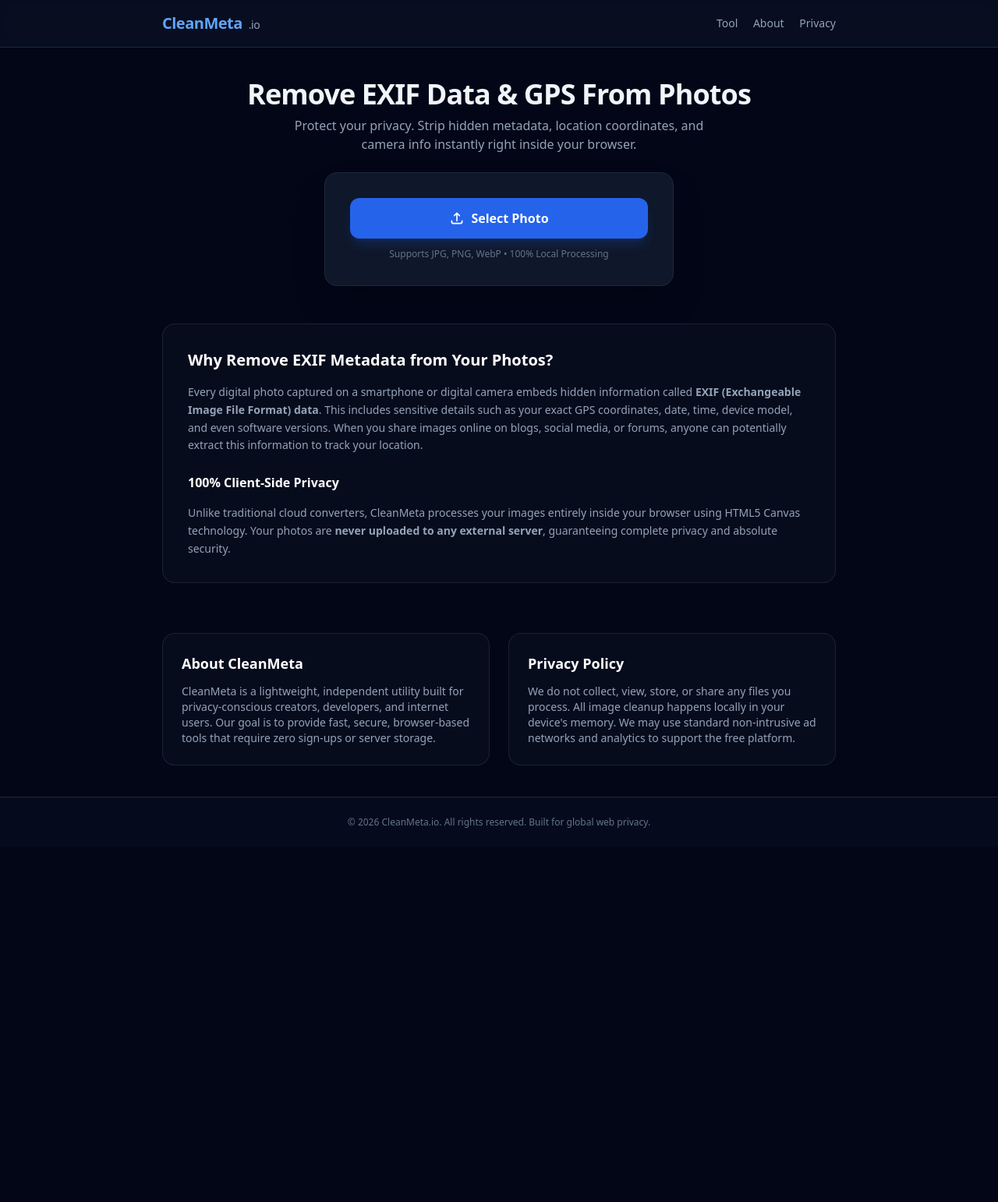
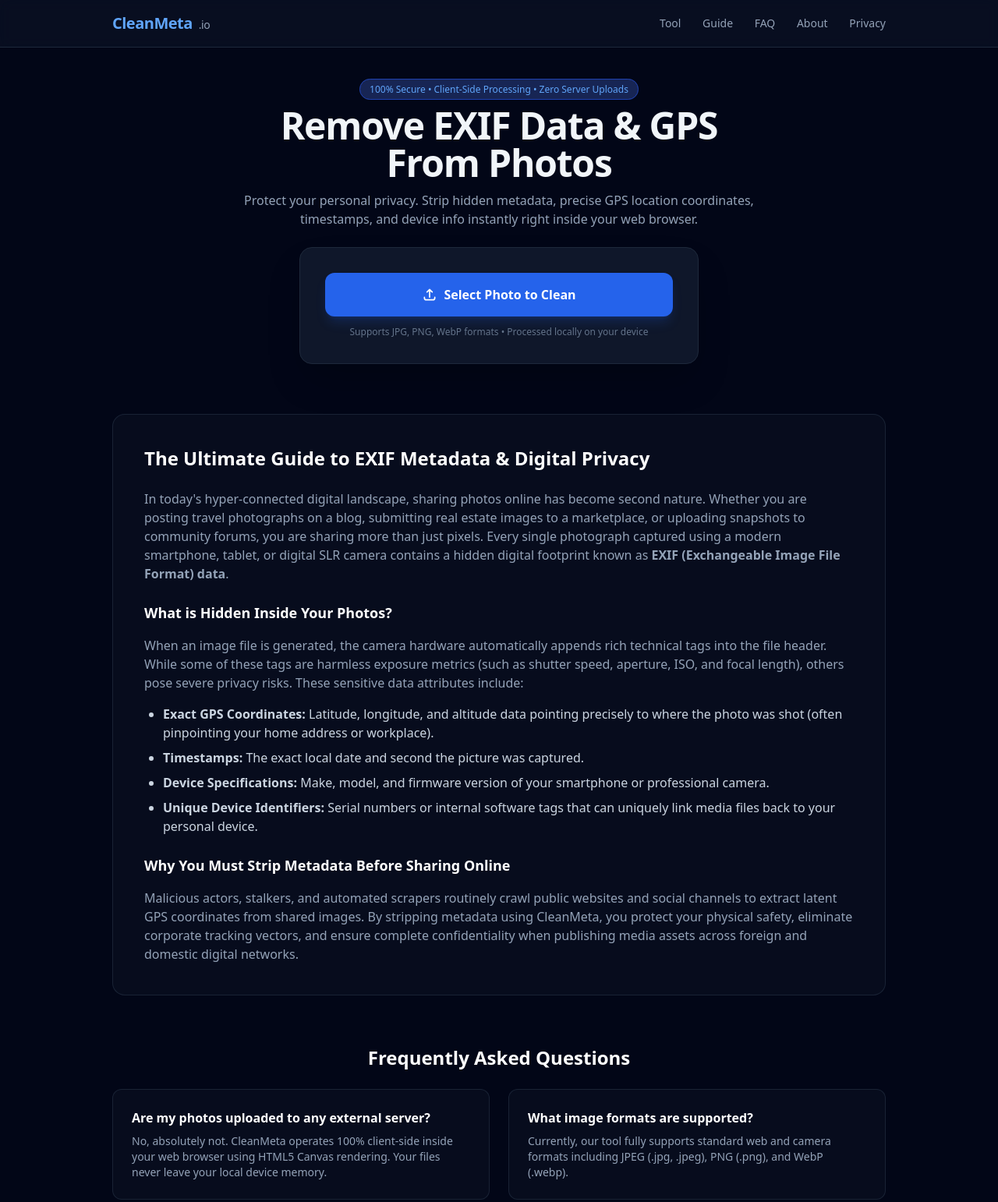
Before and after one commit to Topcon-in/exif-stripper, a plain HTML site: page index.html in a window 1280 px wide. Shown: the top 1542 px of the page at 78% size. Before the commit the page ends 1087 px from the top, so only its background shows below. Drawn offline with nearby package versions, Linux system fonts and the light colour scheme.

Commit message:
Update index.html

```diff
--- a/index.html
+++ b/index.html
@@ -4,17 +4,19 @@
     <meta charset="UTF-8">
     <meta name="viewport" content="width=device-width, initial-scale=1.0">
     <title>CleanMeta - Free Online EXIF Metadata Remover & Photo Privacy Tool</title>
-    <meta name="description" content="Remove EXIF data, GPS coordinates, and hidden metadata from your photos instantly. 100% secure, browser-based, and free.">
+    <meta name="description" content="Remove EXIF data, GPS coordinates, camera models, and hidden metadata from your photos instantly. 100% secure, browser-based, and free privacy tool.">
     <script src="https://cdn.tailwindcss.com"></script>
 </head>
 <body class="bg-slate-950 text-slate-100 font-sans antialiased min-h-screen flex flex-col justify-between">
 
     <!-- Header -->
-    <header class="border-b border-slate-800 bg-slate-900/50 backdrop-blur">
-        <div class="max-w-4xl mx-auto px-4 py-4 flex justify-between items-center">
-            <h1 class="text-xl font-bold tracking-tight text-blue-400">CleanMeta<span class="text-slate-400 text-sm font-normal ml-2">.io</span></h1>
-            <nav class="text-sm space-x-4 text-slate-400">
+    <header class="border-b border-slate-800 bg-slate-900/50 backdrop-blur sticky top-0 z-50">
+        <div class="max-w-5xl mx-auto px-4 py-4 flex justify-between items-center">
+            <h1 class="text-xl font-extrabold tracking-tight text-blue-400">CleanMeta<span class="text-slate-400 text-sm font-normal ml-2">.io</span></h1>
+            <nav class="text-sm space-x-6 text-slate-400">
                 <a href="#tool" class="hover:text-white transition">Tool</a>
+                <a href="#guide" class="hover:text-white transition">Guide</a>
+                <a href="#faq" class="hover:text-white transition">FAQ</a>
                 <a href="#about" class="hover:text-white transition">About</a>
                 <a href="#privacy" class="hover:text-white transition">Privacy</a>
             </nav>
@@ -22,23 +24,24 @@
     </header>
 
     <!-- Main Content -->
-    <main class="max-w-4xl mx-auto px-4 py-10 flex-grow w-full space-y-12">
+    <main class="max-w-5xl mx-auto px-4 py-10 flex-grow w-full space-y-16">
 
         <!-- Hero & Tool Section -->
         <section id="tool" class="text-center space-y-6">
-            <div class="space-y-2">
-                <h2 class="text-3xl md:text-4xl font-extrabold tracking-tight">Remove EXIF Data & GPS From Photos</h2>
-                <p class="text-slate-400 max-w-xl mx-auto text-sm md:text-base">Protect your privacy. Strip hidden metadata, location coordinates, and camera info instantly right inside your browser.</p>
+            <div class="space-y-3 max-w-2xl mx-auto">
+                <span class="bg-blue-950 text-blue-400 border border-blue-800 text-xs px-3 py-1 rounded-full font-medium">100% Secure • Client-Side Processing • Zero Server Uploads</span>
+                <h2 class="text-3xl md:text-5xl font-extrabold tracking-tight">Remove EXIF Data & GPS From Photos</h2>
+                <p class="text-slate-400 text-sm md:text-base">Protect your personal privacy. Strip hidden metadata, precise GPS location coordinates, timestamps, and device info instantly right inside your web browser.</p>
             </div>
 
             <!-- Upload Card -->
-            <div class="bg-slate-900 border border-slate-800 rounded-2xl p-6 md:p-8 max-w-md mx-auto shadow-2xl space-y-5">
-                <div class="space-y-3">
-                    <button type="button" id="selectBtn" class="w-full bg-blue-600 hover:bg-blue-500 active:scale-[0.99] text-white font-semibold py-3.5 px-6 rounded-xl transition cursor-pointer flex items-center justify-center gap-2 shadow-lg shadow-blue-600/20">
+            <div class="bg-slate-900 border border-slate-800 rounded-2xl p-6 md:p-8 max-w-lg mx-auto shadow-2xl space-y-5 text-left">
+                <div class="space-y-3 text-center">
+                    <button type="button" id="selectBtn" class="w-full bg-blue-600 hover:bg-blue-500 active:scale-[0.99] text-white font-semibold py-4 px-6 rounded-xl transition cursor-pointer flex items-center justify-center gap-2 shadow-lg shadow-blue-600/20">
                         <svg class="w-5 h-5" fill="none" stroke="currentColor" viewBox="0 0 24 24"><path stroke-linecap="round" stroke-linejoin="round" stroke-width="2" d="M4 16v1a3 3 0 003 3h10a3 3 0 003-3v-1m-4-8l-4-4m0 0L8 8m4-4v12"/></svg>
-                        <span>Select Photo</span>
+                        <span>Select Photo to Clean</span>
                     </button>
-                    <p class="text-xs text-slate-500">Supports JPG, PNG, WebP • 100% Local Processing</p>
+                    <p class="text-xs text-slate-500">Supports JPG, PNG, WebP formats • Processed locally on your device</p>
                     <input type="file" id="fileInput" accept="image/jpeg, image/png, image/webp" class="hidden">
                 </div>
 
@@ -47,7 +50,7 @@
                     <div class="p-3 bg-slate-950 rounded-lg border border-slate-800 text-left flex items-center justify-between">
                         <div class="overflow-hidden pr-2">
                             <p id="fileName" class="text-sm font-medium text-slate-200 truncate">image.jpg</p>
-                            <p class="text-xs text-emerald-400">✔️ EXIF Metadata Removed</p>
+                            <p class="text-xs text-emerald-400">✔️ EXIF Metadata Successfully Removed</p>
                         </div>
                         <span class="text-xs bg-emerald-950 text-emerald-300 px-2.5 py-1 rounded shrink-0">Safe</span>
                     </div>
@@ -58,43 +61,106 @@
             </div>
         </section>
 
-        <!-- SEO Content & Guide -->
-        <section class="bg-slate-900/40 border border-slate-800/80 rounded-2xl p-6 md:p-8 space-y-4 text-slate-300">
-            <h3 class="text-xl font-bold text-white">Why Remove EXIF Metadata from Your Photos?</h3>
-            <p class="text-sm leading-relaxed text-slate-400">
-                Every digital photo captured on a smartphone or digital camera embeds hidden information called <strong>EXIF (Exchangeable Image File Format) data</strong>. This includes sensitive details such as your exact GPS coordinates, date, time, device model, and even software versions. When you share images online on blogs, social media, or forums, anyone can potentially extract this information to track your location.
-            </p>
-            <h4 class="font-semibold text-white pt-2">100% Client-Side Privacy</h4>
-            <p class="text-sm leading-relaxed text-slate-400">
-                Unlike traditional cloud converters, CleanMeta processes your images entirely inside your browser using HTML5 Canvas technology. Your photos are <strong>never uploaded to any external server</strong>, guaranteeing complete privacy and absolute security.
-            </p>
+        <!-- Comprehensive SEO Guide Section -->
+        <section id="guide" class="bg-slate-900/40 border border-slate-800/80 rounded-2xl p-6 md:p-10 space-y-6 text-slate-300">
+            <h3 class="text-2xl font-bold text-white">The Ultimate Guide to EXIF Metadata & Digital Privacy</h3>
+
+            <div class="space-y-4 text-sm md:text-base leading-relaxed text-slate-400">
+                <p>
+                    In today's hyper-connected digital landscape, sharing photos online has become second nature. Whether you are posting travel photographs on a blog, submitting real estate images to a marketplace, or uploading snapshots to community forums, you are sharing more than just pixels. Every single photograph captured using a modern smartphone, tablet, or digital SLR camera contains a hidden digital footprint known as <strong>EXIF (Exchangeable Image File Format) data</strong>.
+                </p>
+                <h4 class="text-lg font-semibold text-white pt-2">What is Hidden Inside Your Photos?</h4>
+                <p>
+                    When an image file is generated, the camera hardware automatically appends rich technical tags into the file header. While some of these tags are harmless exposure metrics (such as shutter speed, aperture, ISO, and focal length), others pose severe privacy risks. These sensitive data attributes include:
+                </p>
+                <ul class="list-disc pl-6 space-y-2 text-slate-300">
+                    <li><strong>Exact GPS Coordinates:</strong> Latitude, longitude, and altitude data pointing precisely to where the photo was shot (often pinpointing your home address or workplace).</li>
+                    <li><strong>Timestamps:</strong> The exact local date and second the picture was captured.</li>
+                    <li><strong>Device Specifications:</strong> Make, model, and firmware version of your smartphone or professional camera.</li>
+                    <li><strong>Unique Device Identifiers:</strong> Serial numbers or internal software tags that can uniquely link media files back to your personal device.</li>
+                </ul>
+                <h4 class="text-lg font-semibold text-white pt-2">Why You Must Strip Metadata Before Sharing Online</h4>
+                <p>
+                    Malicious actors, stalkers, and automated scrapers routinely crawl public websites and social channels to extract latent GPS coordinates from shared images. By stripping metadata using CleanMeta, you protect your physical safety, eliminate corporate tracking vectors, and ensure complete confidentiality when publishing media assets across foreign and domestic digital networks.
+                </p>
+            </div>
         </section>
 
-        <!-- About Us & Privacy Policy Section -->
-        <div class="grid md:grid-cols-2 gap-6 pt-4">
-            <section id="about" class="bg-slate-900/40 border border-slate-800/80 rounded-2xl p-6 space-y-3">
-                <h3 class="text-lg font-bold text-white">About CleanMeta</h3>
-                <p class="text-xs md:text-sm text-slate-400 leading-relaxed">
-                    CleanMeta is a lightweight, independent utility built for privacy-conscious creators, developers, and internet users. Our goal is to provide fast, secure, browser-based tools that require zero sign-ups or server storage.
-                </p>
+        <!-- Detailed FAQ Section -->
+        <section id="faq" class="space-y-6">
+            <h3 class="text-2xl font-bold text-white text-center">Frequently Asked Questions</h3>
+
+            <div class="grid md:grid-cols-2 gap-6">
+                <div class="bg-slate-900/40 border border-slate-800/80 rounded-xl p-6 space-y-2">
+                    <h4 class="font-semibold text-white">Are my photos uploaded to any external server?</h4>
+                    <p class="text-xs md:text-sm text-slate-400 leading-relaxed">
+                        No, absolutely not. CleanMeta operates 100% client-side inside your web browser using HTML5 Canvas rendering. Your files never leave your local device memory.
+                    </p>
+                </div>
+                <div class="bg-slate-900/40 border border-slate-800/80 rounded-xl p-6 space-y-2">
+                    <h4 class="font-semibold text-white">What image formats are supported?</h4>
+                    <p class="text-xs md:text-sm text-slate-400 leading-relaxed">
+                        Currently, our tool fully supports standard web and camera formats including JPEG (.jpg, .jpeg), PNG (.png), and WebP (.webp).
+                    </p>
+                </div>
+                <div class="bg-slate-900/40 border border-slate-800/80 rounded-xl p-6 space-y-2">
+                    <h4 class="font-semibold text-white">Does removing EXIF data degrade image quality?</h4>
+                    <p class="text-xs md:text-sm text-slate-400 leading-relaxed">
+                        No. The visual quality remains pristine. We redraw the image canvas securely to strip binary metadata headers while preserving high-definition fidelity.
+                    </p>
+                </div>
+                <div class="bg-slate-900/40 border border-slate-800/80 rounded-xl p-6 space-y-2">
+                    <h4 class="font-semibold text-white  ">Is CleanMeta completely free to use?</h4>
+                    <p class="text-xs md:text-sm text-slate-400 leading-relaxed">
+                        Yes! CleanMeta is a free public privacy utility supported by non-intrusive advertising partners to keep server-less tools accessible worldwide.
+                    </p>
+                </div>
+            </div>
+        </section>
+
+        <!-- About Us & Privacy Policy Detailed Sections -->
+        <div class="grid md:grid-cols-2 gap-8 pt-4">
+
+            <!-- About Us -->
+            <section id="about" class="bg-slate-900/40 border border-slate-800/80 rounded-2xl p-6 md:p-8 space-y-4">
+                <h3 class="text-xl font-bold text-white">About CleanMeta.io</h3>
+                <div class="text-xs md:text-sm text-slate-400 space-y-3 leading-relaxed">
+                    <p>
+                        CleanMeta was founded with a singular, uncompromising vision: to empower global internet users with lightning-fast, transparent, and ultra-secure browser utilities that respect user autonomy.
+                    </p>
+                    <p>
+                        In an era where data collection and digital surveillance have become ubiquitous across software applications, CleanMeta takes a radically different approach. By leveraging modern client-side execution frameworks, we ensure that you retain absolute ownership over your digital files. No accounts, no subscriptions, and zero data logging—ever.
+                    </p>
+                </div>
             </section>
 
-            <section id="privacy" class="bg-slate-900/40 border border-slate-800/80 rounded-2xl p-6 space-y-3">
-                <h3 class="text-lg font-bold text-white">Privacy Policy</h3>
-                <p class="text-xs md:text-sm text-slate-400 leading-relaxed">
-                    We do not collect, view, store, or share any files you process. All image cleanup happens locally in your device's memory. We may use standard non-intrusive ad networks and analytics to support the free platform.
-                </p>
+            <!-- Privacy Policy -->
+            <section id="privacy" class="bg-slate-900/40 border border-slate-800/80 rounded-2xl p-6 md:p-8 space-y-4">
+                <h3 class="text-xl font-bold text-white">Privacy Policy & Terms</h3>
+                <div class="text-xs md:text-sm text-slate-400 space-y-3 leading-relaxed">
+                    <p>
+                        <strong>Zero File Retention:</strong> We do not store, cache, archive, or inspect any images processed through our interface. All tasks execute directly within your browser's temporary runtime environment and clear automatically.
+                    </p>
+                    <p>
+                        <strong>Third-Party Ad Networks:</strong> To maintain this service as a free public resource, we partner with standard advertising networks (such as Google AdSense or Adsterra) which may utilize standard browser cookies to serve contextually relevant advertisements.
+                    </p>
+                    <p>
+                        <strong>Contact Information:</strong> For inquiries, feedback, or compliance questions regarding our terms, you may reach out directly via our developer repository contact channels.
+                    </p>
+                </div>
             </section>
+
         </div>
 
     </main>
 
     <!-- Footer -->
-    <footer class="border-t border-slate-800 bg-slate-900/30 text-center py-6 text-xs text-slate-500">
-        <p>&copy; 2026 CleanMeta.io. All rights reserved. Built for global web privacy.</p>
+    <footer class="border-t border-slate-800 bg-slate-900/30 text-center py-8 text-xs text-slate-500 space-y-2">
+        <p>&copy; 2026 CleanMeta.io. All rights reserved. Built for global web privacy and digital sovereignty.</p>
+        <p class="text-slate-600">Secure Client-Side Image Scrubbing Utility</p>
     </footer>
 
-    <!-- Standard Safe JavaScript -->
+    <!-- Standard Safe JavaScript Engine -->
     <script>
         var selectBtn = document.getElementById('selectBtn');
         var fileInput = document.getElementById('fileInput');
```
